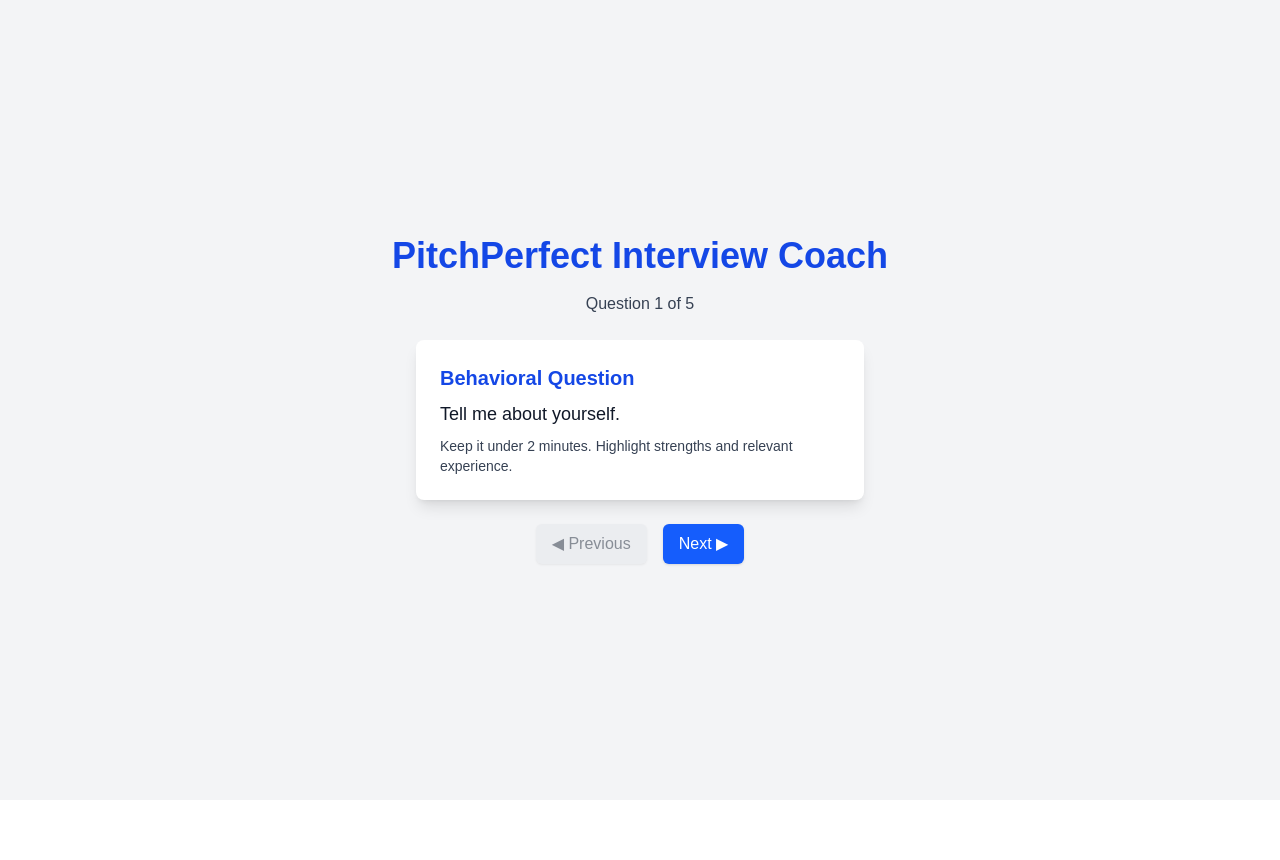
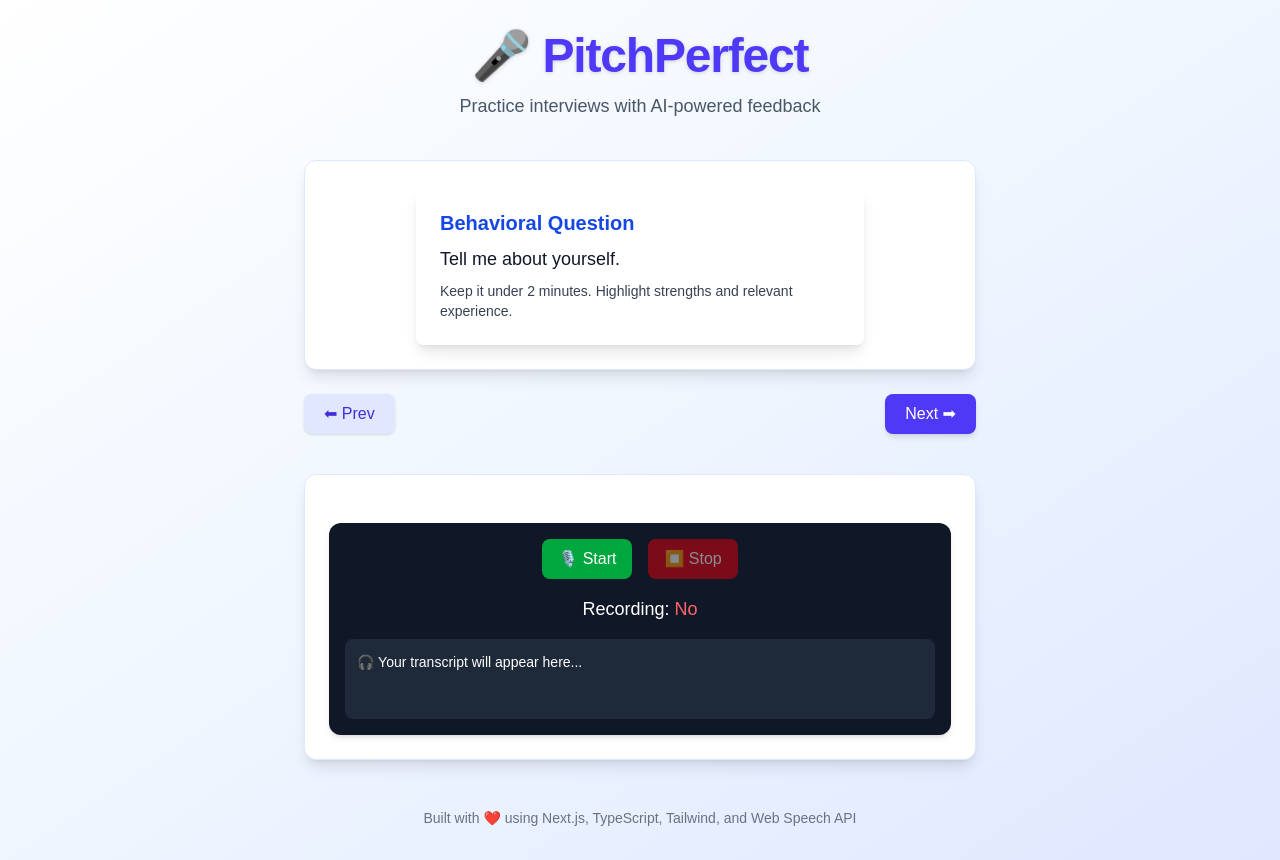
Before and after one commit to VenkataChandresh/pitchperfect, a Next.js app: page / in a window 1280 px wide. Before the commit the page ends 800 px from the top, so only its background shows below. Built offline with nearby package versions, Linux system fonts and the light colour scheme.

Commit message:
Added the voice recognition and transcription, Polished some UI

```diff
--- a/app/page.tsx
+++ b/app/page.tsx
@@ -1,59 +1,65 @@
 "use client";
 
+import FlashCard from "@/components/FlashCard";
+import VoiceRecorder from "@/components/VoiceRecorder";
+import { questions } from "@/data/questions";
 import { useState } from "react";
-import Flashcard from "@/components/FlashCard";
-import { questions } from "@/data/questions";
 
 export default function Home() {
   const [currentIndex, setCurrentIndex] = useState(0);
-  const currentQuestion = questions[currentIndex];
 
   const nextQuestion = () => {
-    if (currentIndex < questions.length - 1) {
-      setCurrentIndex(currentIndex + 1);
-    }
+    setCurrentIndex((prev) => (prev + 1) % questions.length);
   };
 
   const prevQuestion = () => {
-    if (currentIndex > 0) {
-      setCurrentIndex(currentIndex - 1);
-    }
+    setCurrentIndex((prev) => (prev === 0 ? questions.length - 1 : prev - 1));
   };
 
   return (
-    <main className="flex flex-col items-center justify-center min-h-screen bg-gray-100 p-6">
-      <h1 className="text-4xl font-bold mb-4 text-blue-700">
-        PitchPerfect Interview Coach
-      </h1>
+    <main className="min-h-screen bg-gradient-to-br from-white via-blue-50 to-indigo-100 text-gray-900 flex flex-col items-center p-8">
+      {/* Heading */}
+      <header className="mb-10 text-center">
+        <h1 className="text-5xl font-extrabold tracking-tight text-indigo-600 drop-shadow-sm">
+          🎤 PitchPerfect
+        </h1>
+        <p className="mt-3 text-gray-600 text-lg">
+          Practice interviews with AI-powered feedback
+        </p>
+      </header>
 
-      {/* Progress Indicator */}
-      <p className="text-gray-700 mb-6">
-        Question {currentIndex + 1} of {questions.length}
-      </p>
-
-      {/* Flashcard */}
-      <div className="flex flex-col items-center">
-        <Flashcard question={currentQuestion} />
-
-        {/* Navigation Buttons */}
-        <div className="flex gap-4 mt-6">
+      {/* Flashcard Section */}
+      <section className="w-full max-w-2xl">
+        <div className="bg-white shadow-lg rounded-xl p-6 border border-indigo-100">
+          <FlashCard question={questions[currentIndex]} />
+        </div>
+        <div className="flex justify-between mt-6">
           <button
             onClick={prevQuestion}
-            disabled={currentIndex === 0}
-            className="px-4 py-2 bg-gray-200 text-gray-800 rounded-md shadow-sm hover:bg-gray-300 disabled:opacity-50"
+            className="px-5 py-2 rounded-lg bg-indigo-100 hover:bg-indigo-200 text-indigo-700 font-medium shadow-sm"
           >
-            ◀ Previous
+            ⬅ Prev
           </button>
-
           <button
             onClick={nextQuestion}
-            disabled={currentIndex === questions.length - 1}
-            className="px-4 py-2 bg-blue-600 text-white rounded-md shadow-sm hover:bg-blue-700 disabled:opacity-50"
+            className="px-5 py-2 rounded-lg bg-indigo-600 hover:bg-indigo-700 text-white font-medium shadow-md"
           >
-            Next ▶
+            Next ➡
           </button>
         </div>
-      </div>
+      </section>
+
+      {/* Voice Recorder */}
+      <section className="w-full max-w-2xl mt-10">
+        <div className="bg-white shadow-lg rounded-xl p-6 border border-indigo-100">
+          <VoiceRecorder key={currentIndex} />
+        </div>
+      </section>
+
+      {/* Footer */}
+      <footer className="mt-12 text-gray-500 text-sm">
+        Built with ❤️ using Next.js, TypeScript, Tailwind, and Web Speech API
+      </footer>
     </main>
   );
 }
--- /dev/null
+++ b/components/VoiceRecorder.tsx
@@ -0,0 +1,77 @@
+"use client";
+
+import { useState, useRef, useEffect } from "react";
+
+export default function VoiceRecorder() {
+  const [isRecording, setIsRecording] = useState(false);
+  const [transcriptedSpeech, setTranscriptedSpeech] = useState("");
+  const recognitionRef = useRef<SpeechRecognition | null>(null);
+
+  useEffect(() => {
+    if (typeof window !== "undefined") {
+      const SpeechRecognition =
+        (window as any).SpeechRecognition ||
+        (window as any).webkitSpeechRecognition;
+
+      if (SpeechRecognition) {
+        const recognition = new SpeechRecognition();
+        recognition.continuous = true;
+        recognition.interimResults = true;
+
+        recognition.onresult = (event: SpeechRecognitionEvent) => {
+          const transcript = Array.from(event.results)
+            .map((result: SpeechRecognitionResult) => result[0].transcript)
+            .join("");
+          setTranscriptedSpeech(transcript);
+        };
+        recognitionRef.current = recognition;
+      }
+    }
+  }, []);
+
+  const startRecording = () => {
+    recognitionRef.current?.start();
+    setIsRecording(true);
+  };
+
+  const stopRecording = () => {
+    recognitionRef.current?.stop();
+    setIsRecording(false);
+    setTranscriptedSpeech("");
+  };
+
+  return (
+    <div className="mt-6 p-4 bg-gray-900 rounded-xl shadow-md text-white">
+      {/* Buttons */}
+      <div className="flex gap-4 mb-4 justify-center">
+        <button
+          onClick={startRecording}
+          disabled={isRecording}
+          className="px-4 py-2 bg-green-600 hover:bg-green-700 text-white rounded-lg disabled:opacity-50 transition"
+        >
+          🎙️ Start
+        </button>
+        <button
+          onClick={stopRecording}
+          disabled={!isRecording}
+          className="px-4 py-2 bg-red-600 hover:bg-red-700 text-white rounded-lg disabled:opacity-50 transition"
+        >
+          ⏹️ Stop
+        </button>
+      </div>
+
+      {/* Status */}
+      <p className="text-center text-lg mb-2">
+        Recording:{" "}
+        <span className={isRecording ? "text-green-400" : "text-red-400"}>
+          {isRecording ? "Yes" : "No"}
+        </span>
+      </p>
+
+      {/* Transcript */}
+      <div className="mt-4 p-3 bg-gray-800 rounded-lg min-h-[80px] text-sm leading-relaxed overflow-y-auto">
+        {transcriptedSpeech || "🎧 Your transcript will appear here..."}
+      </div>
+    </div>
+  );
+}
```
Also changed, not shown: global.d.ts (added, +17 -0 lines).
